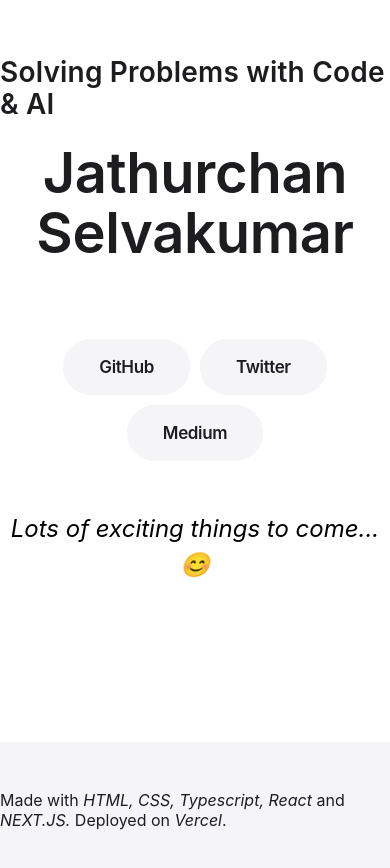
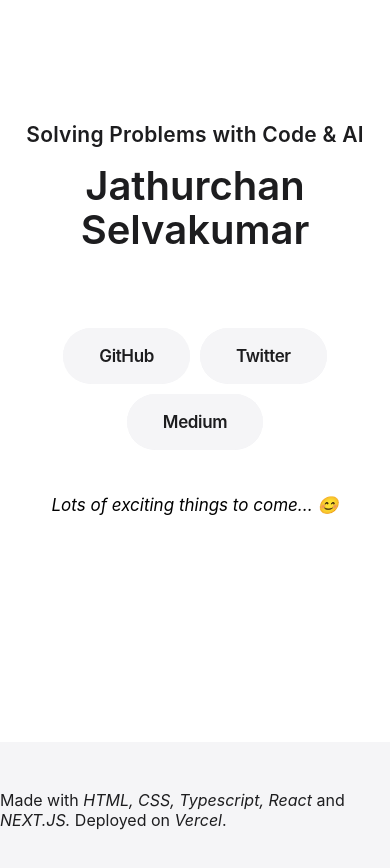
Before and after one commit to jathurchan/jathurchan.com, a Next.js app: page / in a window 390 px wide. Shown: the part 102-970 px from the top of the page. Built offline with nearby package versions, Linux system fonts and the light colour scheme.

Commit message:
Added some responsiveness for mobile devices

```diff
--- a/styles/Home.module.css
+++ b/styles/Home.module.css
@@ -117,13 +117,39 @@
 }
 
 .description {
-  line-height: 1.5;
-  font-size: 1.5rem;
+  font-size: 17px;
+  line-height: 1.47059;
+  font-weight: 400;
 }
 
-@media (max-width: 600px) {
-  .grid {
-    width: 100%;
-    flex-direction: column;
+@media only screen and (max-width: 1068px) {
+  .heroEyebrow {
+    font-size: 24px;
+    line-height: 1.16667;
+    font-weight: 600;
+    letter-spacing: .009em;
+  }
+
+  .heroHeadline {
+    font-size: 40px;
+    line-height: 1.1;
+    font-weight: 600;
+    letter-spacing: 0em;
   }
 }
+
+@media only screen and (max-width: 1068px) {
+  .heroEyebrow {
+    font-size: 21px;
+    line-height: 1.19048;
+    font-weight: 600;
+    letter-spacing: .011em;
+  }
+
+  .heroHeadline {
+    font-size: 40px;
+    line-height: 1.1;
+    font-weight: 600;
+    letter-spacing: 0em;
+  }
+}
```
